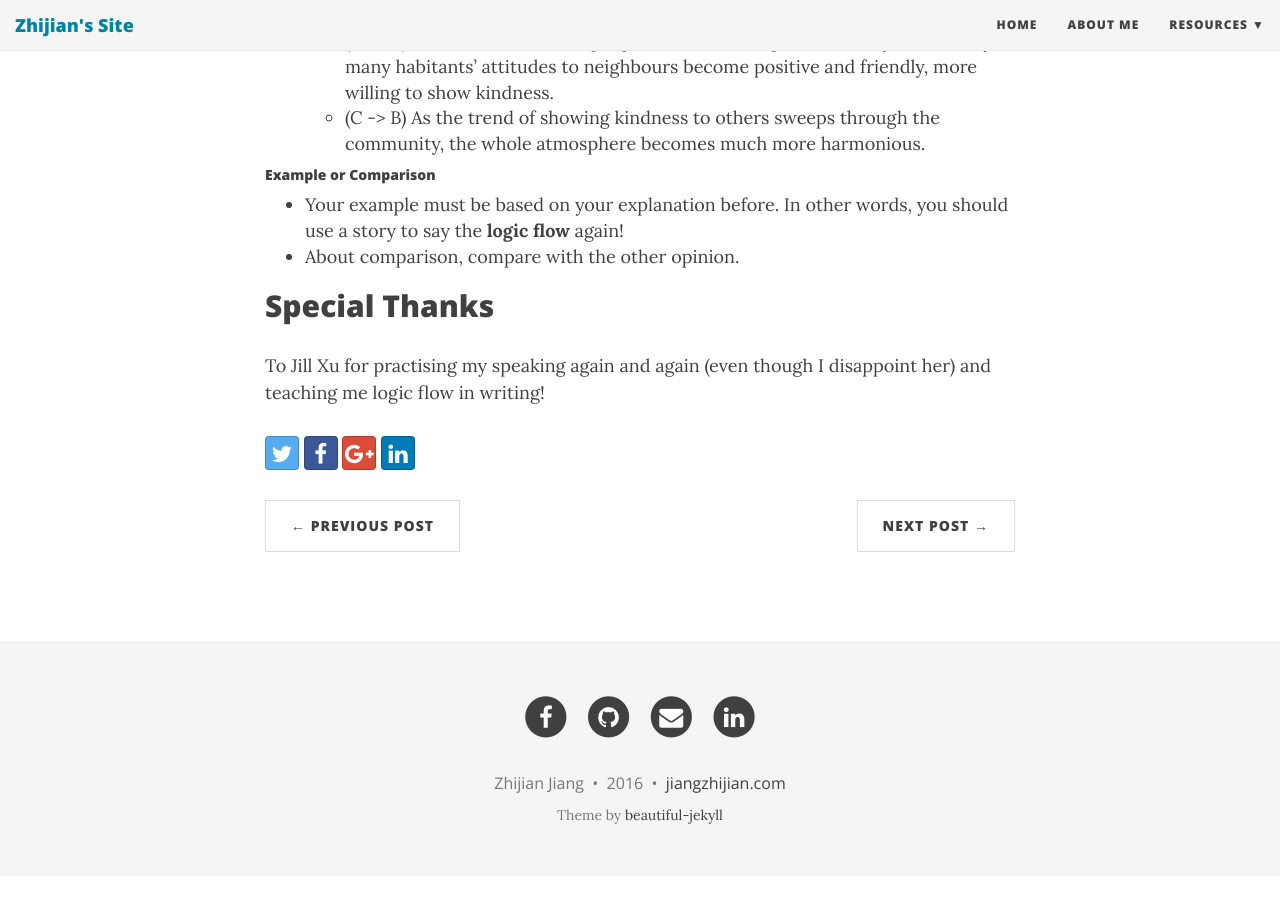
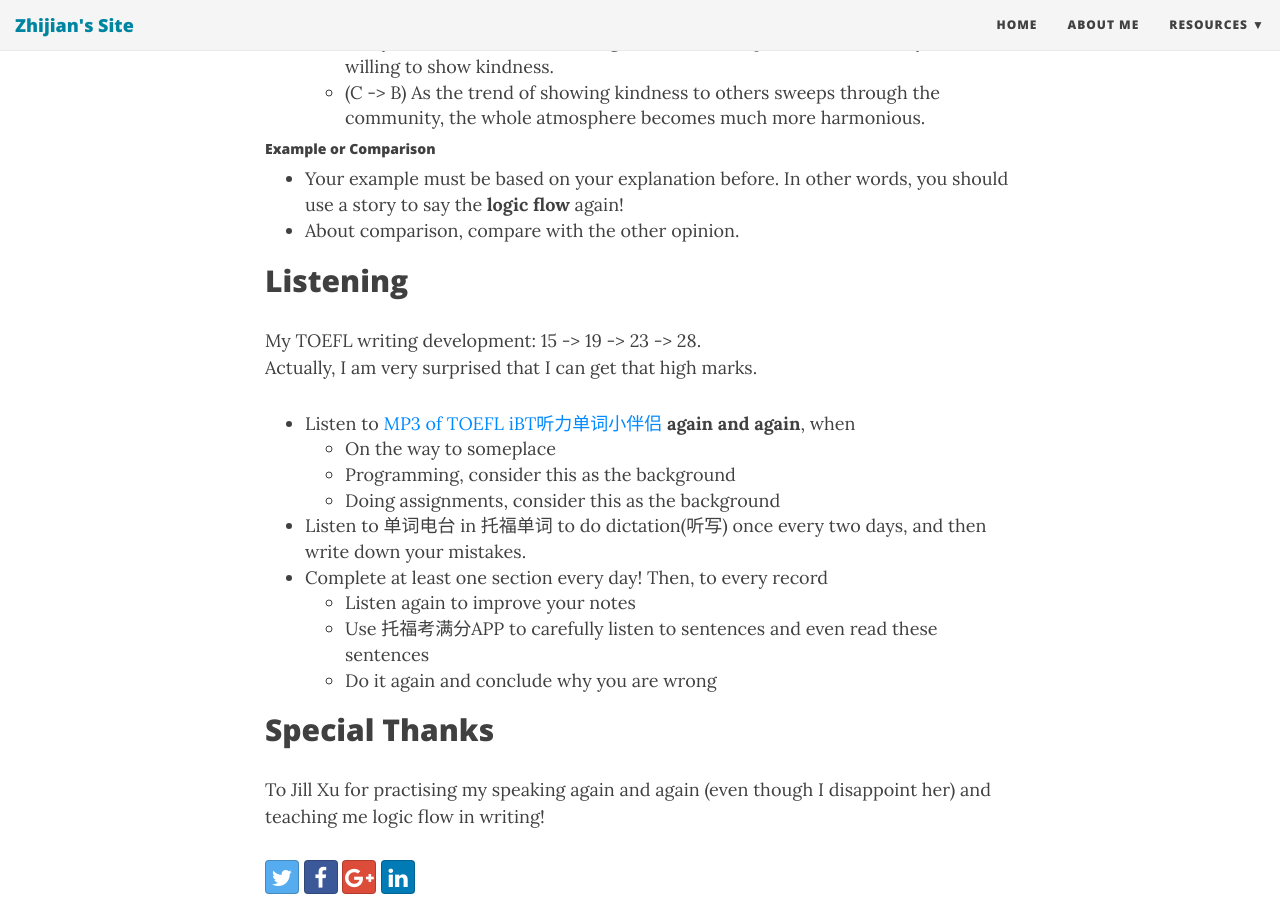
Before and after one commit to softwarelight/ZhijianJiang, a Jekyll site: the page built from _posts/2016-09-24-TOEFL-experience.md, in a window 1280 px wide and 900 px high, scrolled down 3136 px. Built offline with Jekyll 4.4.1, drawn with Linux system fonts in a browser that asks for light colours; nearby versions of some CDN libraries; before the commit the page ends 4012 px from its top, so only the background shows below that; some of the changed text lies outside the part shown.

Commit message:
Add experience about listening

```diff
--- a/_posts/2016-09-24-TOEFL-experience.md
+++ b/_posts/2016-09-24-TOEFL-experience.md
@@ -98,5 +98,18 @@ When it comes to how to explain your idea, I recommended a trick called **Bridgi
 * Your example must be based on your explanation before. In other words, you should use a story to say the **logic flow** again!
 * About comparison, compare with the other opinion.
 
+## Listening
+My TOEFL writing development: 15 -> 19 -> 23 -> 28.
+Actually, I am very surprised that I can get that high marks.
+* Listen to [MP3 of TOEFL iBT听力单词小伴侣](http://pan.baidu.com/s/1dEDAaSp) **again and again**, when
+   * On the way to someplace
+   * Programming, consider this as the background
+   * Doing assignments, consider this as the background
+* Listen to 单词电台 in 托福单词 to do dictation(听写) once every two days, and then write down your mistakes.
+* Complete at least one section every day! Then, to every record
+   * Listen again to improve your notes
+   * Use 托福考满分APP to carefully listen to sentences and even read these sentences
+   * Do it again and conclude why you are wrong
+
 ## Special Thanks
 To Jill Xu for practising my speaking again and again (even though I disappoint her) and teaching me logic flow in writing!
```
Also changed, not shown: other parts of _posts/2016-09-24-TOEFL-experience.md (+2 -2 lines).
